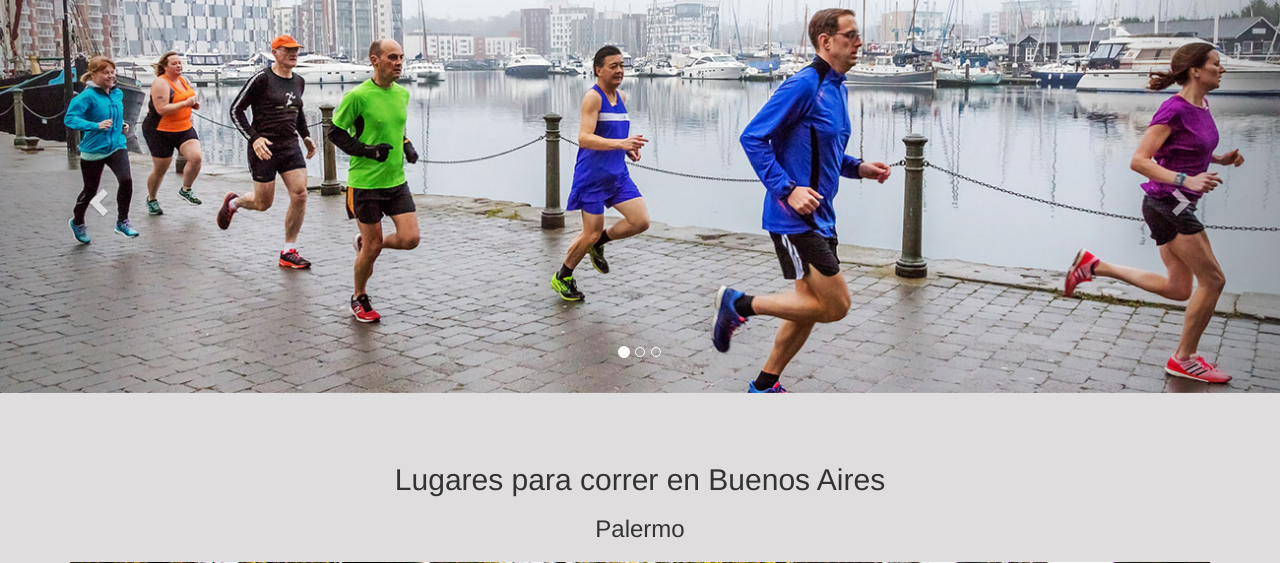
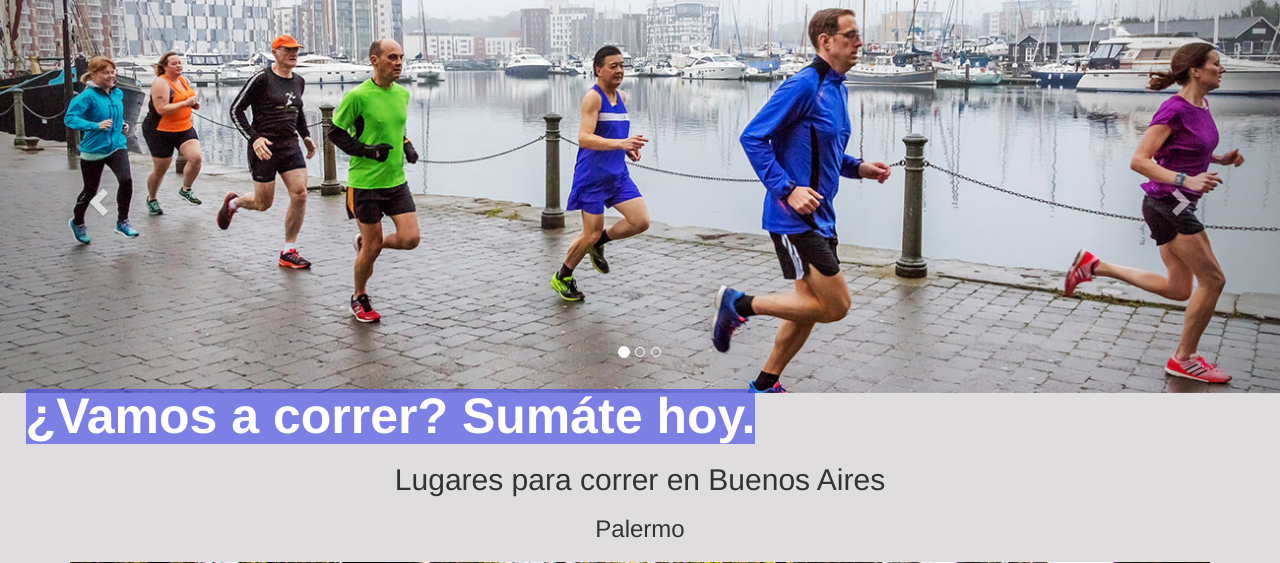
Before and after one commit to mariandlc/Grupo3, a PHP site: page / in a window 1280 px wide. Shown: the part 51-614 px from the top of the page. Run offline with PHP 8.4, Linux system fonts and the light colour scheme.

Commit message:
Agregado texto en carrousel.

```diff
--- a/css/style.css
+++ b/css/style.css
@@ -2,6 +2,31 @@ body {
   background-color: #dfdddd;
     padding-top: 100px;
 }
+
+#carousel-example-generic {
+  position: relative;
+}
+
+.titulo {
+  display: block;
+  position: absolute;
+  z-index: 2;
+  top: 55%;
+  left: 2%;
+  background-color: rgba(71, 77, 230, 0.65);
+}
+
+.titulo > h2 {
+  position: relative;
+  font-weight: bold;
+  color: rgb(255, 255, 255);
+  font-size: 50px;
+  text-align: left;
+  margin: 0;
+  padding: 0;
+}
+
+
 
 /* edit carusel bootstrap just to fix img{height} & position carusel */
 .carousel-inner > .item > img, .carousel-inner > .item > a > img {
@@ -47,6 +72,10 @@ body {
     bottom: 0;
     right: 0;
   }
+
+  .titulo {
+    right: 2%;
+  }
 }
 
 @media only screen and (max-width: 480px) {
@@ -58,6 +87,9 @@ body {
     left: -410px;
     bottom: 0;
     right: 0;
+  }
+  .titulo {
+    right: 2%;
   }
 }
 
--- a/index.html
+++ b/index.html
@@ -85,7 +85,11 @@
           <span class="sr-only">Next</span>
         </a>
       </div>
-    </div>
+
+          <div class="titulo">
+            <h2>¿Vamos a correr? Sumáte hoy.</h2>
+          </div>
+
     <div class="container">
       <section class="places-run-bsas">
         <h2>Lugares para correr en Buenos Aires</h2>
```
